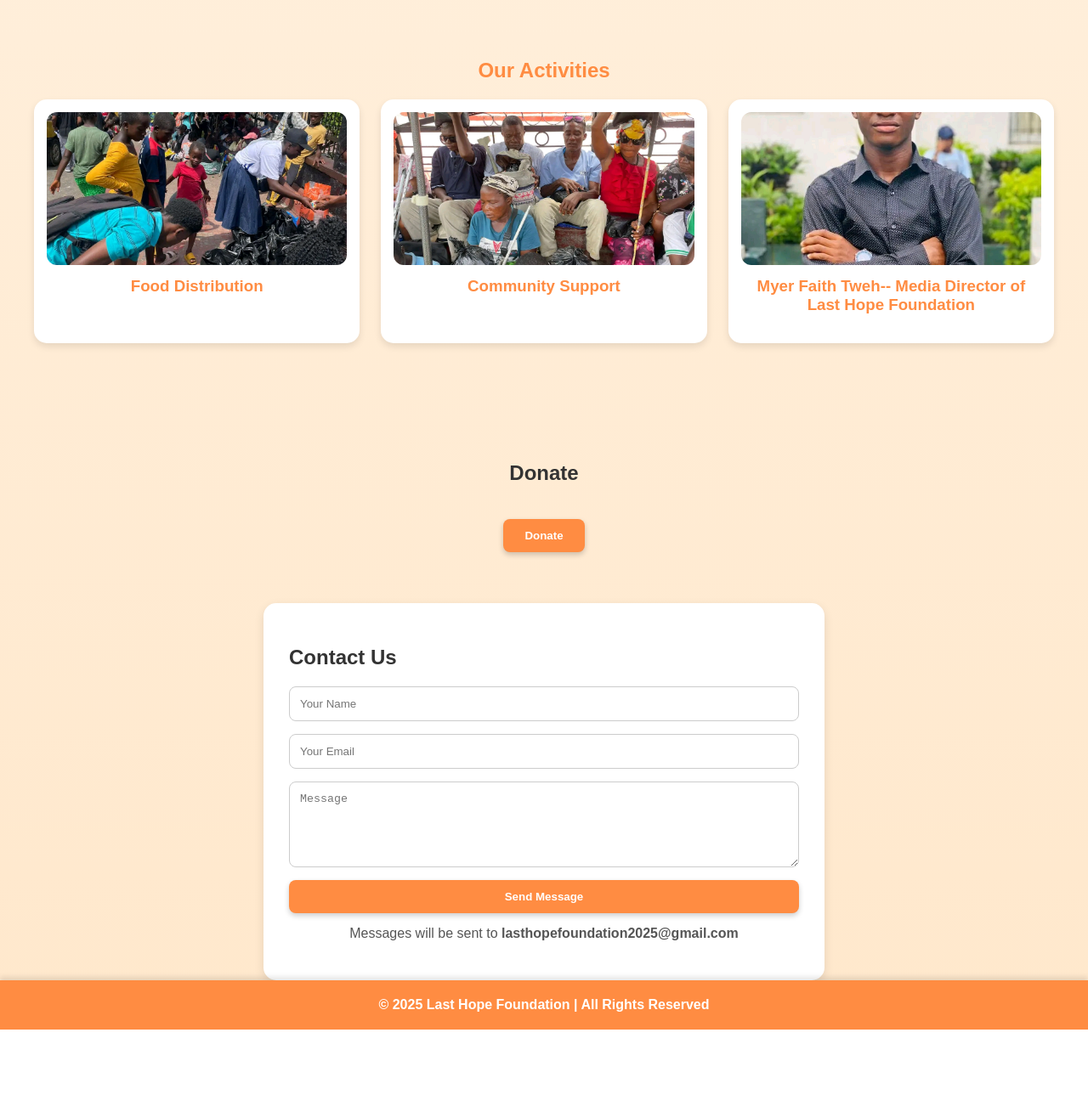
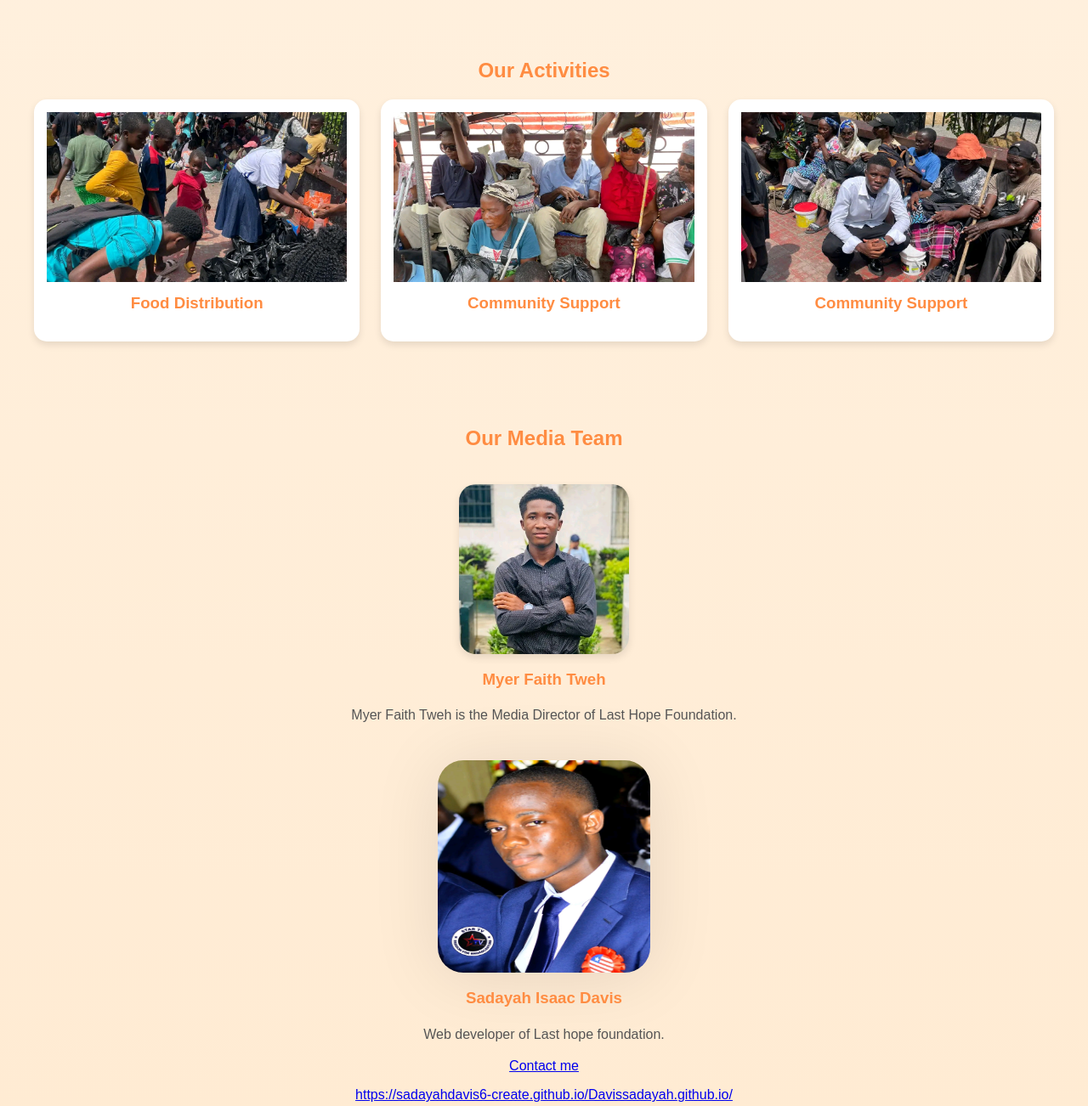
Before and after one commit to lasthopefoundation2025-arch/Last-hope-foundation, a plain HTML site: page Index.html in a window 1280 px wide. Shown: the part 1120-2422 px from the top of the page at 85% size. Before the commit the page ends 2332 px from the top, so only its background shows below. Drawn offline with Linux system fonts and the light colour scheme.

Commit message:
Add files via upload

```diff
--- a/Index.html
+++ b/Index.html
@@ -63,7 +63,7 @@ nav{
   .menu-icon{display:block;}
   .nav-links{
     position:fixed;
-    top:0;right:-230px;
+    top:0;right:-280px;
     width:230px;height:100%;
     background:#ff8c42;
     flex-direction:column;
@@ -145,9 +145,9 @@ section{padding:60px 20px;}
   box-shadow:0 8px 20px rgba(0,0,0,0.15);
 }
 .card img{
-  width:100%;height:180px;
+  width:100%;height:200px;
   object-fit:cover;
-  border-radius:12px;
+  border-radius:0px;
   margin-bottom:10px;
 }
 .card h3{margin-top:0;text-align:center;color:#ff8c42;}
@@ -387,7 +387,7 @@ footer{
       <img src="About.jpg" alt="About Image">
     </div>
     <div class="about-text">
-      <p>Last Hope Foundation is dedicated to improving the lives of children, families, and people with disabilities in Liberia through education and community programs.</p>
+      <p>Last Hope Foundation is dedicated to improving the lives of children, families, and people with disabilities in Liberia through education and community program.</>
       <p>Our mission is to provide hope, care, and resources for a better tomorrow. We believe every child and family deserves an opportunity to thrive.</p>
       <button class="learn-btn" id="learnMoreBtn">Learn More</button>
     </div>
@@ -450,9 +450,33 @@ footer{
   <div class="cards">
     <div class="card"><img src="First.jpg"><h3>Food Distribution</h3></div>
     <div class="card"><img src="Second.jpg"><h3>Community Support</h3></div>
-    <div class="card"><img src="Myer.jpg"><h3>Myer Faith Tweh--
-  Media Director of Last Hope Foundation</pMedia></h3 ></div>
+    <div class="card"><img src="third2.jpg"><h3>Community Support</pMedia></h3 ></div>
   </div>
+
+<!-- OUR MEDIA TEAM -->
+<section id="mediaTeam">
+  <h2 style="text-align:center; color:#ff8c42; margin-top:40px;">Our Media Team</h2>
+
+  <!-- First Media Member -->
+  <div class="media-member container" style="text-align:center; margin-top:40px;">
+    <img src="myer.jpg" alt="Media Member 1" style="width:200px; height:200px; border-radius:10%; box-shadow:0 4px 10px rgba(0,0,0,.1);">
+    <h3 style="margin-top:15px; color:#ff8c42;">Myer Faith Tweh</h3>
+    <p style="max-width:600px; margin:auto; line-height:1.6; color:#555;">
+      Myer Faith Tweh is the Media Director of Last Hope Foundation.
+    </p>
+  </div>
+
+  <!-- Second Media Member -->
+  <div class="media-member container" style="text-align:center; margin-top:40px;">
+    <img src="sadayah.jpg" alt="Media Member 2" style="width:250px; height:250px; border-radius:12%; box-shadow:0 4px 80px rgba(0,0,0,.1);">
+    <h3 style="margin-top:15px; color:#ff8c42;">Sadayah Isaac Davis</h3>
+    <p style="max-width:600px; margin:auto; line-height:1.6; color:#555;">
+       Web developer of Last hope foundation.
+       <a href="Website"> <p>Contact me</p>https://sadayahdavis6-create.github.io/Davissadayah.github.io/</a>
+    </p>
+  </div>
+</section>
+
 </section>
 
 <!-- DONATE -->
```
Also changed, not shown: Sadayah.jpg (added), third.jpg (added), third2.jpg (added).
